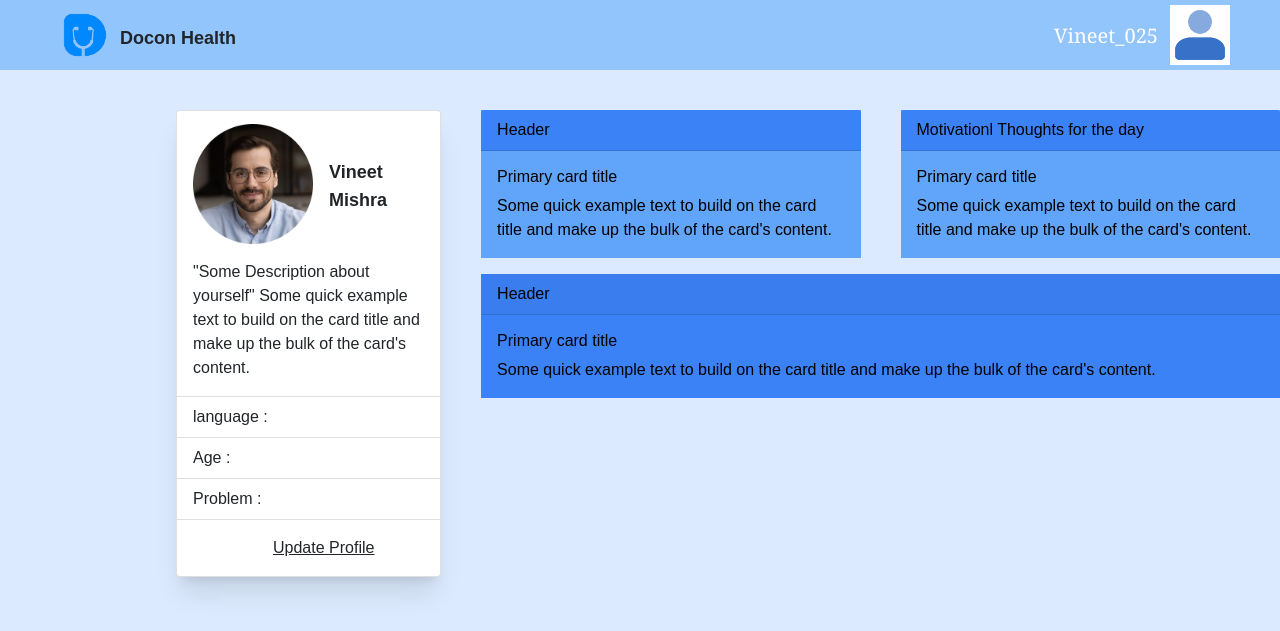
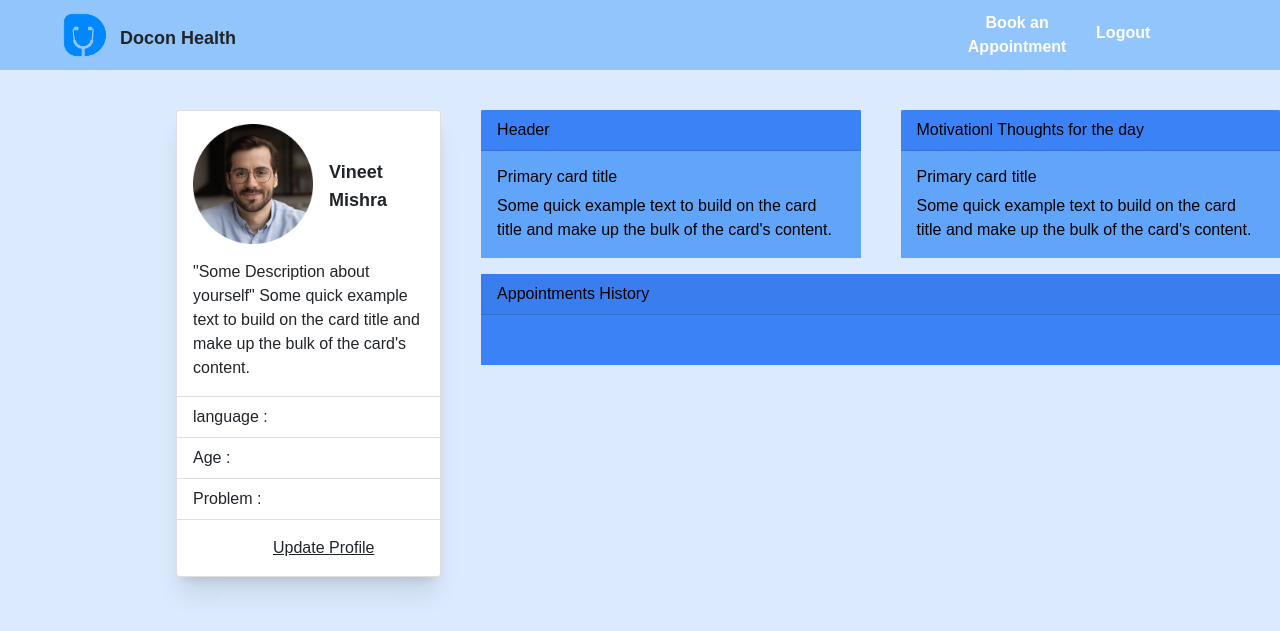
Before and after one commit to Akshat12210/TalkFree, a PHP site: page /user_dashboard.html in a window 1280 px wide. Shown: the top 631 px of the page. Run offline with PHP 8.4, Linux system fonts and the light colour scheme; some libraries are stand-ins or nearby versions.

Commit message:
chnages done by latest

```diff
--- a/index.css
+++ b/index.css
@@ -101,3 +69,136 @@
 .page-profile .sticky-notes .card {
   justify-content: end;
 }
+.table-box{
+  margin:  50px auto;
+}
+.table-row{
+  display: table;
+  width: 80%;
+  margin: 10px auto;
+  font-family: sans-serif;
+  background: transparent;
+  padding: 12px 0;
+  color: #555;
+  font-size: 13px;
+  box-shadow: 0 1px 4px 0 rgb(0,0,50,0.3);
+}
+
+input[type=text], input[type=password] {
+  width: 100%;
+  padding: 12px 20px;
+  margin: 8px 0;
+  display: inline-block;
+  border: 1px solid #ccc;
+  box-sizing: border-box;
+}
+/* Set a style for all buttons */
+button {
+  /* background-color: #04AA6D; */
+  color: white;
+  padding: 14px 20px;
+  margin: 8px 0;
+  border: none;
+  cursor: pointer;
+  width: 100%;
+}
+
+button:hover {
+  opacity: 0.8;
+}
+
+/* Extra styles for the cancel button */
+.cancelbtn {
+  width: auto;
+  padding: 10px 18px;
+  /* background-color: #f44336; */
+}
+
+/* Center the image and position the close button */
+.imgcontainer {
+  text-align: center;
+  margin: 24px 0 12px 0;
+  position: relative;
+}
+
+img.avatar {
+  width: 40%;
+  border-radius: 50%;
+}
+
+.container {
+  padding: 16px;
+}
+
+span.psw {
+  float: right;
+  padding-top: 16px;
+}
+
+/* The Modal (background) */
+.modal {
+  justify-content: center;
+  margin: auto;
+  display: none; /* Hidden by default */
+  position: fixed; /* Stay in place */
+  z-index: 1; /* Sit on top */
+  left: 25%;
+  top: 0;
+  width: 50%; /* Full width */
+  height: 100%; /* Full height */
+  overflow: auto; /* Enable scroll if needed */
+  background-color: rgb(0,0,0); /* Fallback color */
+  background-color: rgba(0,0,0,0.4); /* Black w/ opacity */
+  padding-top: 60px;
+}
+
+/* Modal Content/Box */
+.modal-content {
+  background-color: #fefefe;
+  margin: 5% auto 15% auto; /* 5% from the top, 15% from the bottom and centered */
+  border: 1px solid #888;
+  width: 80%; /* Could be more or less, depending on screen size */
+}
+
+/* The Close Button (x) */
+.close {
+  position: absolute;
+  right: 25px;
+  top: 0;
+  color: #000;
+  font-size: 35px;
+  font-weight: bold;
+}
+
+.close:hover,
+.close:focus {
+  color: red;
+  cursor: pointer;
+}
+
+/* Add Zoom Animation */
+.animate {
+  -webkit-animation: animatezoom 0.6s;
+  animation: animatezoom 0.6s
+}
+
+@-webkit-keyframes animatezoom {
+  from {-webkit-transform: scale(0)}
+  to {-webkit-transform: scale(1)}
+}
+
+@keyframes animatezoom {
+  from {transform: scale(0)}
+  to {transform: scale(1)}
+}
+
+/* Change styles for span and cancel button on extra small screens */
+@media screen and (max-width: 300px) {
+  span.psw {
+     display: block;
+     float: none;
+  }
+  .cancelbtn {
+     width: 100%;
+  }
+}
--- a/user_dashboard.html
+++ b/user_dashboard.html
@@ -27,28 +27,73 @@
           <img class="" src="log-removebg-preview.png" alt="" width="70"/>
           <a class="name mt-4 no-underline font-bold text-lg">Docon Health</a>
         </div>
-        <div class="nav_right">
-          <ul>
-            <li class="nr_li li_main flex">
-              <span class="user_name mt-3 mr-3 font-serif">Vineet_025</span>
-              <img src="proflie.png" alt="profile_image" />
+        <div class="nav_right flex">
 
-               <!-- <i class="fa-solid fa-user"></i> -->
-              <div class="dd_menu">
-                <div class="dd_right cursor-pointer">
-                  <ul>
-                    <li>    <a class="cursor-pointer" href="#">Profile</a></li>
-                    <li><a class="cursor-pointer" href="#">Delete</a></li>
-                    <li><a class="cursor-pointer" href="#">Logout</a></li>
-                    <li><a class="cursor-pointer" href="#">Help</a></li>
-                  </ul>
+          <div class="wrapper-coponents flex ">
+          <button onclick="document.getElementById('id01').style.display='block'"class="component-btn1 font-bold mt-0 text-white">Book an Appointment</button>
+          <button class="component-btn2 text-white flex flex-col mt-2.5 mx-4 font-bold">Logout</button>
+         </div>
+
+
+          <div id="id01" class="modal">
+
+          <form class="modal-content animate" action="/action_page.php" method="post">
+            <div class="imgcontainer">
+              <span onclick="document.getElementById('id01').style.display='none'" class="close" title="Close Modal">&times;</span>
+              <img src="istockphoto.png" alt="Avatar" class="avatar justify-center mx-auto">
+            </div>
+
+                <div class="container">
+                  <label for="uname"><b>Username</b></label>
+                  <input type="text" placeholder="Enter Username" name="uname" required>
+
+                  <label for="psw"><b>Password</b></label>
+                  <input type="password" placeholder="Enter Password" name="psw" required>
+
+                  <button class="Book bg-green-700 py-3 text-white" type="submit">Book</button>
+                  <label>
+                    <input type="checkbox" checked="checked" name="remember"> Remember me
+                  </label>
                 </div>
-              </div>
-            </li>
-          </ul>
+
+                <div class="container" style="background-color:#f1f1f1">
+                  <button type="button" onclick="document.getElementById('id01').style.display='none'" class="cancelbtn bg-red-500 text-white">Cancel</button>
+                  <span class="psw">Forgot <a href="#">password?</a></span>
+                </div>
+              </form>
+            </div>
+<script>
+// Get the modal
+var modal = document.getElementById('id01');
+
+// When the user clicks anywhere outside of the modal, close it
+window.onclick = function(event) {
+    if (event.target == modal) {
+        modal.style.display = "none";
+    }
+}
+</script>
+
         </div>
       </div>
     </div>
+
+
+
+
+
+
+
+
+
+
+
+
+
+
+
+
+<div class="components -z-100">
 
     <div class="page-profile mt-10 ml-44 relative flex">
       <div class="card shadow-xl" style="width: 18rem">
@@ -104,20 +149,20 @@
       </div>
       <div class="sticky-notes ml-10">
         <div class="text-black bg-blue-500 mb-3" style="max-width: 64rem">
-          <div class="card-header">Header</div>
-          <div class="card-body">
-            <h5 class="card-title">Primary card title</h5>
-            <p class="card-text">
-              Some quick example text to build on the card title and make up the
-              bulk of the card's content.
-            </p>
+          <div class="card-header">Appointments History</div>
+          <div class="table-box">
+            <div class="table-row">
+
+            </div>
+
+
           </div>
         </div>
       </div>
 
       </div>
     </div>
-
+</div>
     <script>
       var li_main = document.querySelector(".li_main");
 
```
Also changed, not shown: other parts of index.css (+2 -34 lines), profile_update.html (added, +12 -0 lines).
